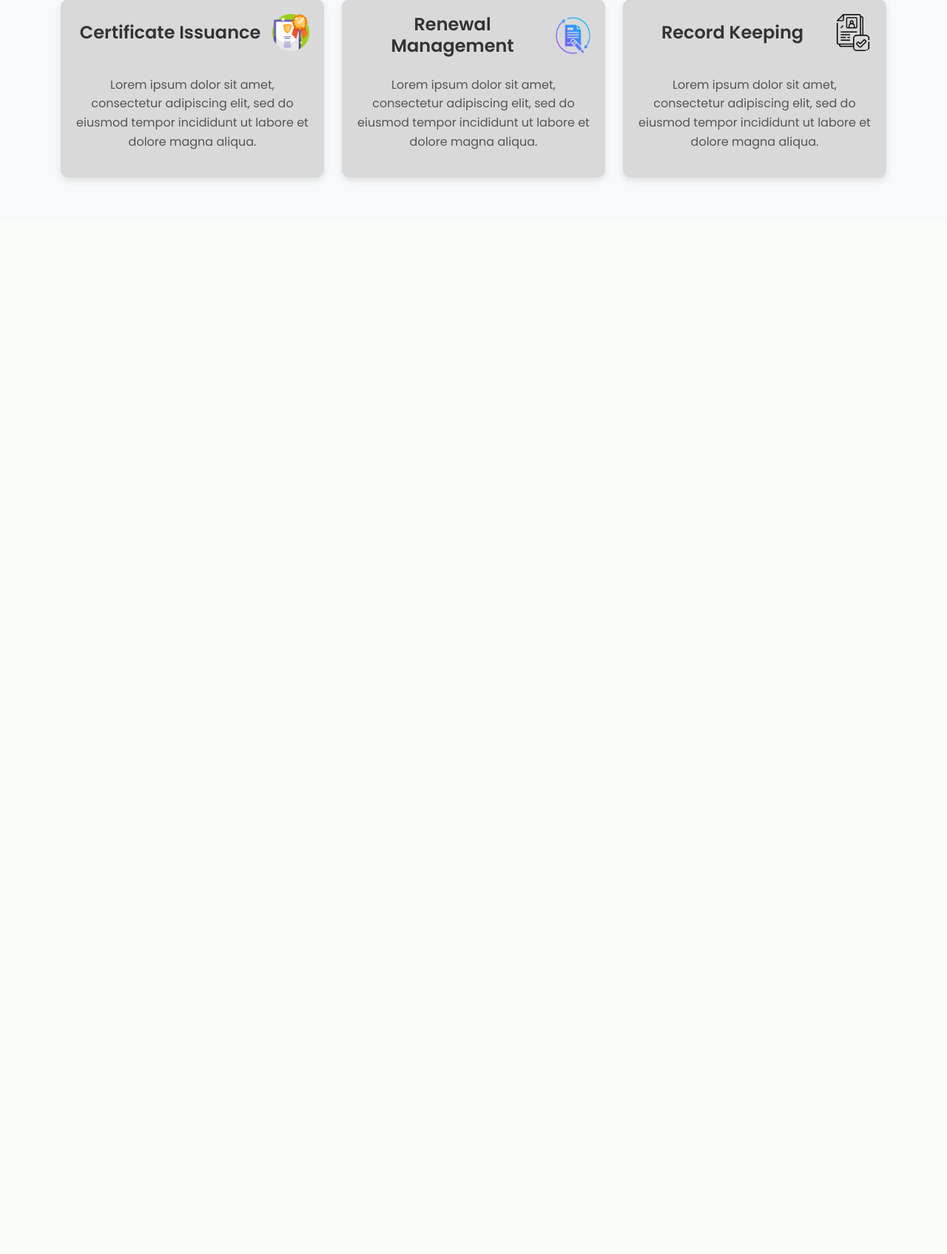
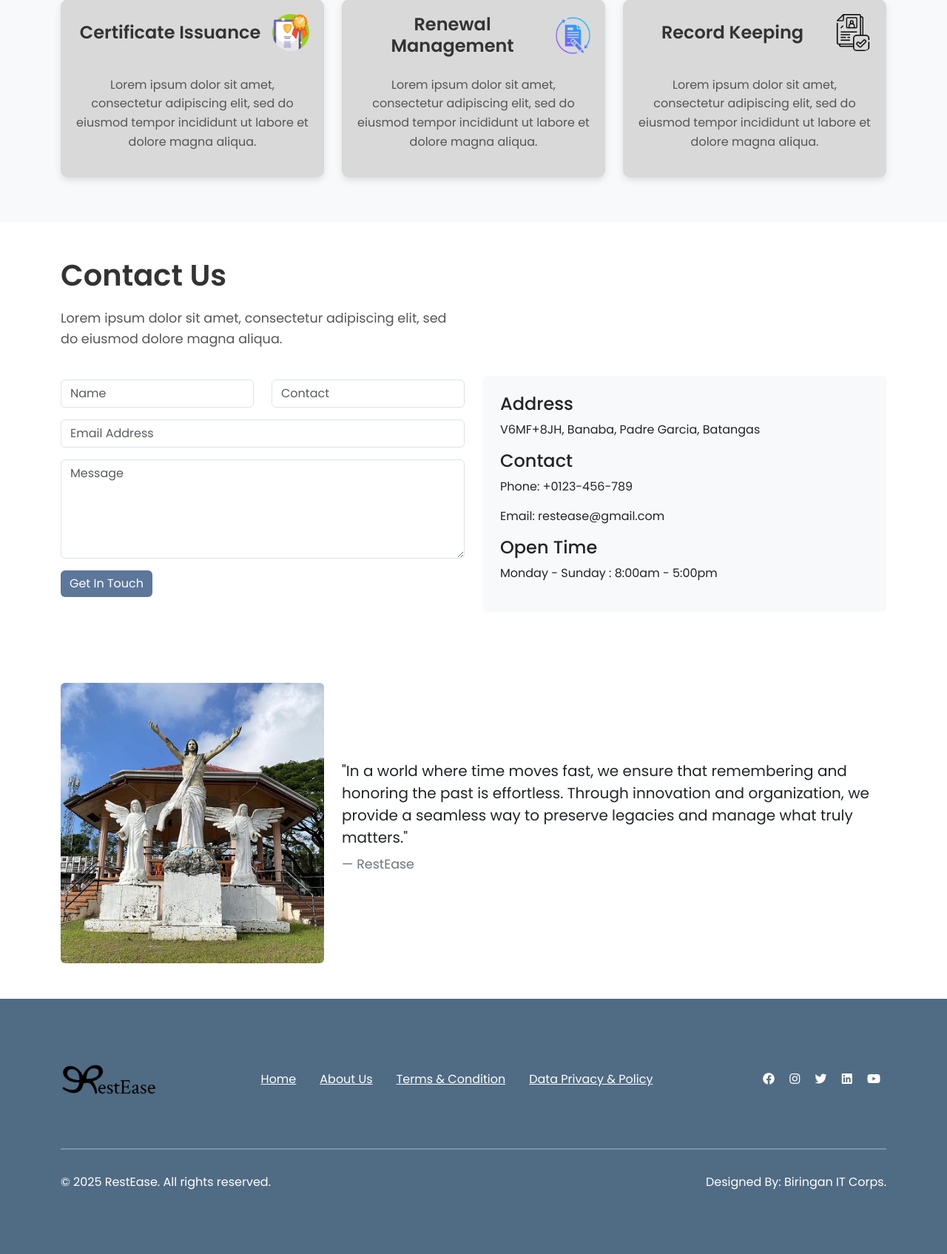
Before and after one commit to DenverSalazar/RestEase, a PHP site: page / in a window 1280 px wide. Shown: the part 1454-3149 px from the top of the page at 74% size. Before the commit the page ends 1699 px from the top, so only its background shows below. Run offline with PHP 8.4, Linux system fonts and the light colour scheme.

Commit message:
tapos na butu

```diff
--- a/css/index.css
+++ b/css/index.css
@@ -1,4 +1,4 @@
-       body {
+body {
             font-family: 'Poppins', Arial, sans-serif;
             margin: 0;
             padding: 0;
@@ -275,3 +275,7 @@
                 height: 40px;
             }
         }
+
+        .mt-10 {
+            margin-top: 10rem; /* Adjust as needed */
+        }
--- a/index.html
+++ b/index.html
@@ -9,6 +9,8 @@
     <!-- Bootstrap CSS -->
     <link href="https://cdn.jsdelivr.net/npm/bootstrap@5.3.0/dist/css/bootstrap.min.css" rel="stylesheet">
     <link rel="stylesheet" href="/css/index.css">
+    <!-- Add this in the <head> section -->
+    <link href="https://cdnjs.cloudflare.com/ajax/libs/font-awesome/5.15.4/css/all.min.css" rel="stylesheet">
 </head>
 <body>
     <section class="hero">
@@ -119,6 +121,97 @@
             </div>
         </div>
     </section>
+    <section class="contact-us py-5">
+        <div class="container">
+            <div class="row ">
+                <!-- Contact Information and Description -->
+                <div class="col-md-6">
+                    <div class="mb-4">
+                        <h2 class="section-title text-start">Contact Us</h2>
+                        <p class="section-description text-start">
+                            Lorem ipsum dolor sit amet, consectetur adipiscing elit, sed do eiusmod dolore magna aliqua.
+                        </p>
+                    </div>
+                    <form>
+                        <div class="row mb-3">
+                            <div class="col">
+                                <input type="text" class="form-control" placeholder="Name">
+                            </div>
+                            <div class="col">
+                                <input type="text" class="form-control" placeholder="Contact">
+                            </div>
+                        </div>
+                        <div class="mb-3">
+                            <input type="email" class="form-control" placeholder="Email Address">
+                        </div>
+                        <div class="mb-3">
+                            <textarea class="form-control" rows="5" placeholder="Message"></textarea>
+                        </div>
+                        <button type="submit" class="btn btn-primary">Get In Touch</button>
+                    </form>
+                </div>
+                <!-- Contact Information -->
+                <div class="col-md-6 mt-10">
+                    <div class="p-4 bg-light rounded">
+                        <h4>Address</h4>
+                        <p>V6MF+8JH, Banaba, Padre Garcia, Batangas</p>
+                        <h4>Contact</h4>
+                        <p>Phone: +0123-456-789</p>
+                        <p>Email: restease@gmail.com</p>
+                        <h4>Open Time</h4>
+                        <p>Monday - Sunday : 8:00am - 5:00pm</p>
+                    </div>
+                </div>
+            </div>
+        </div>
+    </section>
+    <section class="testimony py-5">
+        <div class="container">
+            <div class="row align-items-center">
+                <div class="col-md-4">
+                    <img src="/assets/testimony-image.png" alt="Testimony Image" class="img-fluid rounded">
+                </div>
+                <div class="col-md-8">
+                    <blockquote class="blockquote">
+                        <p class="mb-4">
+                            "In a world where time moves fast, we ensure that remembering and honoring the past is effortless. Through innovation and organization, we provide a seamless way to preserve legacies and manage what truly matters."
+                        </p>
+                        <footer class="blockquote-footer">RestEase</footer>
+                    </blockquote>
+                </div>
+            </div>
+        </div>
+    </section>
+    <footer class="footer py-4 d-flex align-items-center" style="background-color: #506C84; color: white; height: 345px;">
+        <div class="container">
+            <div class="d-flex justify-content-between align-items-center mb-3 pb-5">
+                <!-- Logo on the left -->
+                <div>
+                    <img src="/assets/RE Logo New.png" alt="RestEase Logo" style="height: 50px;">
+                </div>
+                <!-- Navigation links in the center -->
+                <div class="d-flex justify-content-center">
+                    <a href="#" class="text-white mx-3">Home</a>
+                    <a href="#" class="text-white mx-3">About Us</a>
+                    <a href="#" class="text-white mx-3">Terms & Condition</a>
+                    <a href="#" class="text-white mx-3">Data Privacy & Policy</a>
+                </div>
+                <!-- Social media icons on the right -->
+                <div>
+                    <a href="#" class="text-white mx-2"><i class="fab fa-facebook"></i></a>
+                    <a href="#" class="text-white mx-2"><i class="fab fa-instagram"></i></a>
+                    <a href="#" class="text-white mx-2"><i class="fab fa-twitter"></i></a>
+                    <a href="#" class="text-white mx-2"><i class="fab fa-linkedin"></i></a>
+                    <a href="#" class="text-white mx-2"><i class="fab fa-youtube"></i></a>
+                </div>
+            </div>
+            <hr style="border: 1px solid white; margin-top: 20px;">
+            <div class="d-flex justify-content-between pt-3">
+                <p class="mb-0">&copy; 2025 RestEase. All rights reserved.</p>
+                <p class="mb-0">Designed By: Biringan IT Corps.</p>
+            </div>
+        </div>
+    </footer>
     <!-- Bootstrap JS Bundle -->
     <script src="https://cdn.jsdelivr.net/npm/bootstrap@5.3.0/dist/js/bootstrap.bundle.min.js"></script>
 </body>
```
Also changed, not shown: assets/testimony-image.png (added).
